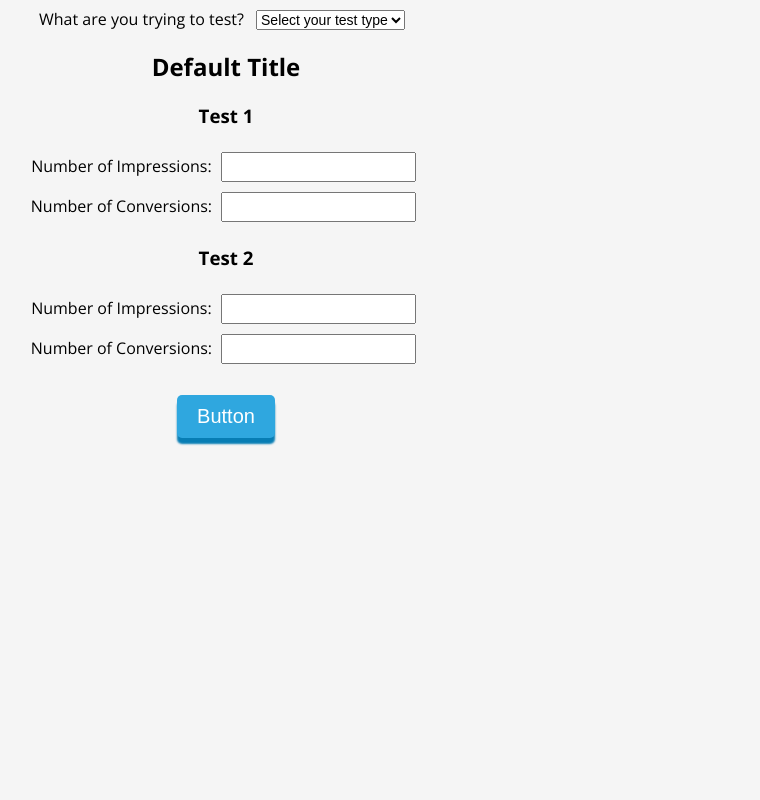
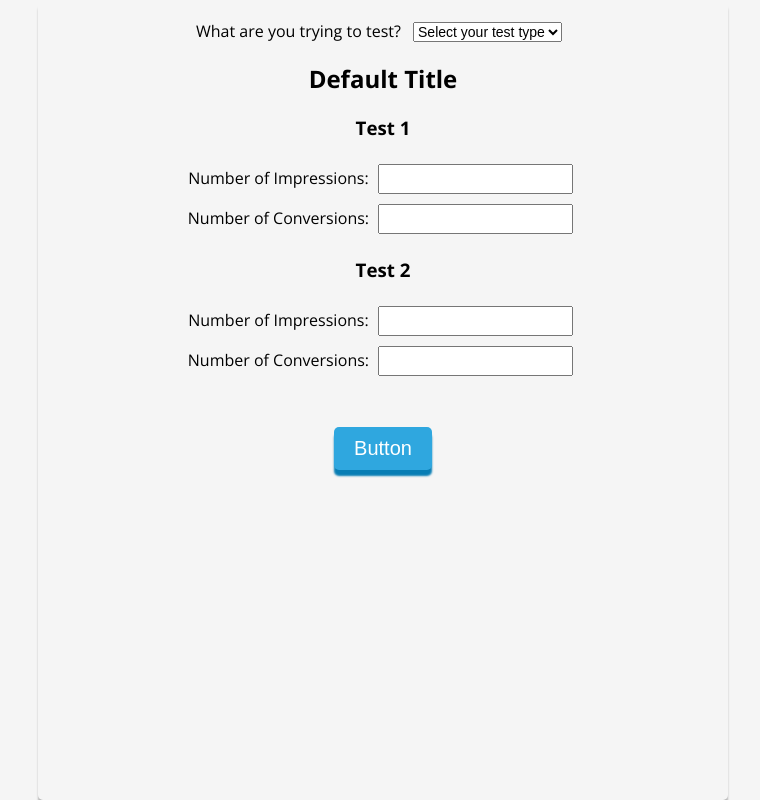
Before and after one commit to rebeccathachil/sigcalc, a plain HTML site: page index.html in a window 1280 px wide. Shown: the whole page, without its empty margins (257-1017 px from the left). Drawn offline with nearby package versions, Linux system fonts and the light colour scheme.

Commit message:
Making it look a bit better

```diff
--- a/style.css
+++ b/style.css
@@ -4,7 +4,11 @@ body {
 	text-align: center;
 	font-family: 'Open Sans', Sans-serif;
 	background-color: #f5f5f5;
-	max-width: 950px;
+	max-width: 650px;
+	padding: 20px;
+	margin: 0 auto;
+	border-radius: 5px;
+	box-shadow: 0px 6px 2px #b9b9b9;
 }
 
 input {
@@ -19,7 +23,7 @@ select {
 }
 
 button {
-	margin: 10px 0px 25px;
+	margin: 30px 0px 25px;
 	padding: 10px 20px;
 	font-size: 20px;
 	color: #fff;
@@ -34,8 +38,6 @@ button:hover {
 	transform: scale(1.1);
 }
 
-
-
 #display {
 
 }
```
